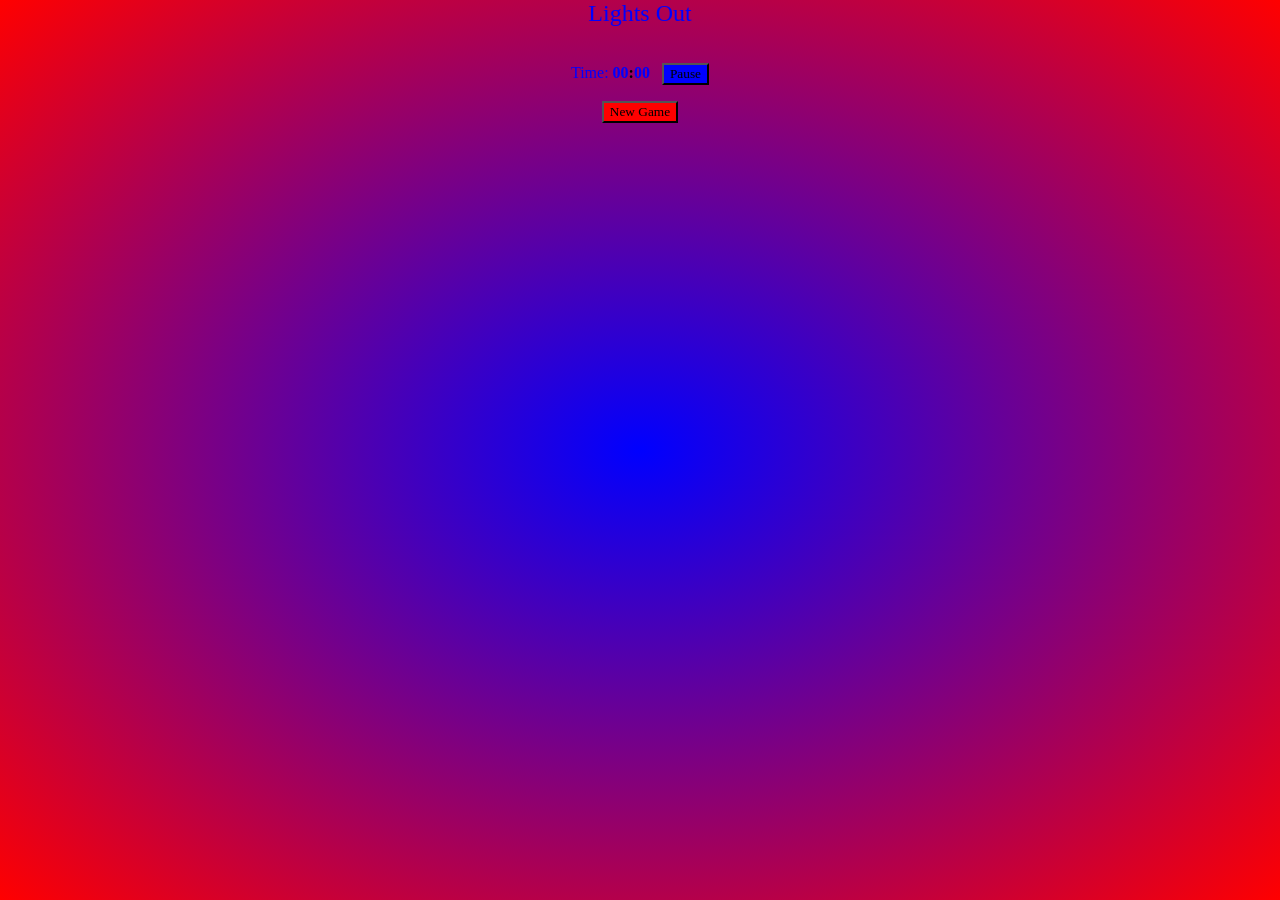
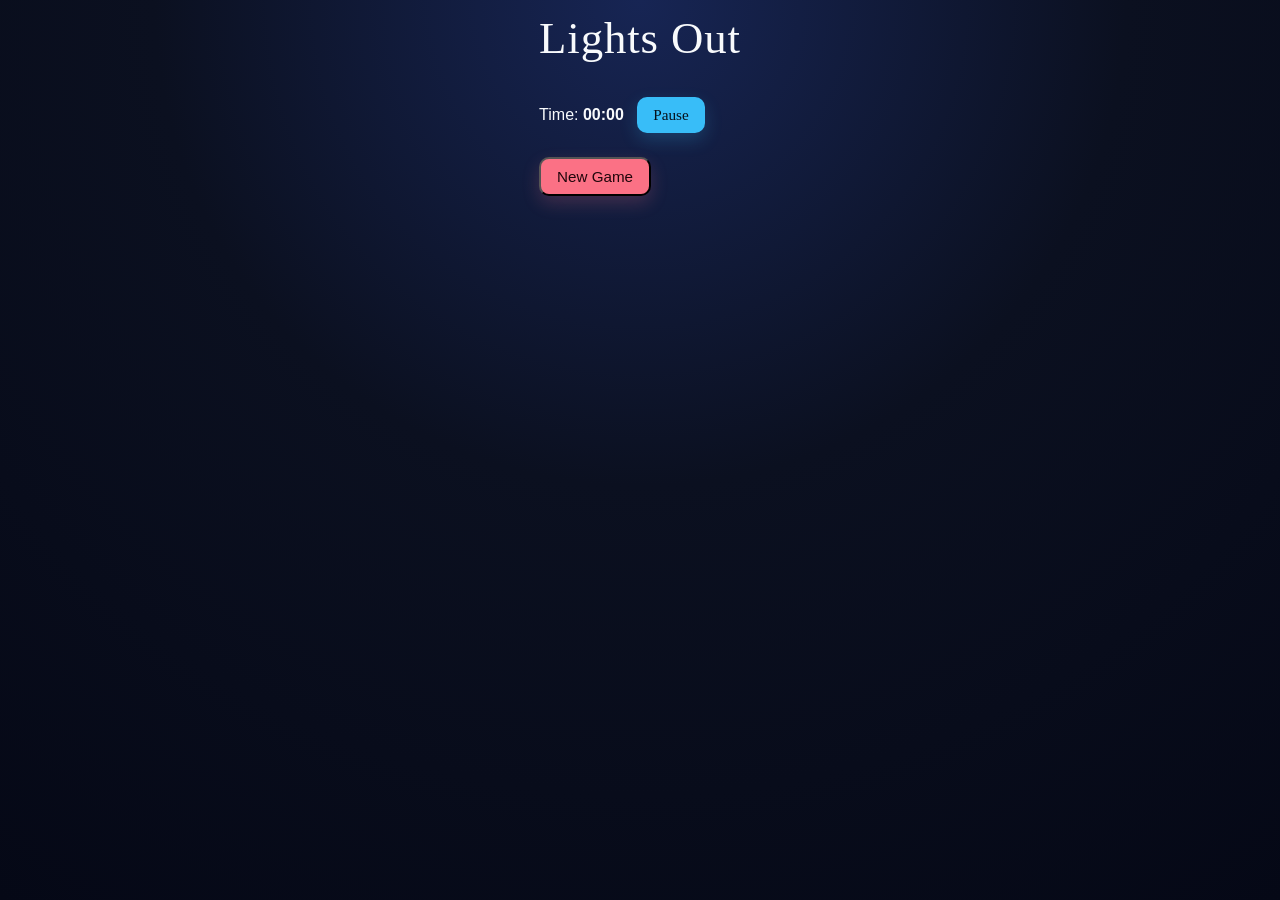

Improve demo colors and responsive scaling

--- a/index.css
+++ b/index.css
@@ -1,38 +1,168 @@
-.but {
-    height:30px;width:30px;
+:root {
+  --blue: #38bdf8;
+  --blue-dark: #0284c7;
+  --red: #fb7185;
+  --red-dark: #e11d48;
+  --ink: #f8fafc;
+  --muted: #a8b3cf;
+  --panel: #11182e;
+  --tile-size: 48px;
 }
-div  {
-        /* https://www.w3schools.com/css/css3_gradients.asp */
-        background-image: radial-gradient(blue,red);  
 
-            position:fixed;
-            top:0;
-            bottom:0;
-            left:0;
-            right:0;
-
-            text-align: center;
+* {
+  box-sizing: border-box;
 }
+
+html,
+body {
+  min-height: 100%;
+}
+
+body {
+  margin: 0;
+  padding: 16px;
+  display: grid;
+  place-items: center;
+  background:
+    radial-gradient(circle at top, #172554 0, #0b1020 44%, #050816 100%);
+  color: var(--ink);
+  font-family: Arial, sans-serif;
+}
+
+.game-card {
+  width: min(100%, 400px);
+  padding: 22px 18px;
+  text-align: center;
+  background: linear-gradient(145deg, rgba(19, 27, 52, 0.98), rgba(8, 12, 27, 0.98));
+  border: 1px solid rgba(56, 189, 248, 0.28);
+  border-radius: 20px;
+  box-shadow:
+    0 22px 60px rgba(0, 0, 0, 0.45),
+    0 0 28px rgba(56, 189, 248, 0.08);
+}
+
 #title {
-    font-size: 24px;
-    color: blue;
-    font-family: 'Limelight', cursive;
-}
-p, label {
-    font-size: 16px;
-    font-family: 'Abril Fatface', cursive;
-}
-button, input {
-    font: 14px;
-    font-family: 'Permanent Marker', cursive;
+  margin: 0;
+  color: var(--ink);
+  font-family: "Limelight", cursive;
+  font-size: clamp(2rem, 9vw, 2.8rem);
+  line-height: 1;
+  letter-spacing: 0.02em;
 }
 
-#time, #minutes, #seconds {
-    color: blue;
+.goal {
+  min-height: 1.6em;
+  margin: 12px 0 18px;
+  color: var(--muted);
+  font-size: 1.05rem;
 }
-#button1{
-    background-color: blue;
+
+.goal strong {
+  color: var(--blue);
+  letter-spacing: 0.06em;
 }
-#button2{
-    background-color: red;
+
+.status-bar {
+  width: min(100%, 300px);
+  margin: 0 auto 18px;
+  display: flex;
+  align-items: center;
+  justify-content: space-between;
+  gap: 14px;
+}
+
+.timer {
+  display: flex;
+  align-items: baseline;
+  gap: 8px;
+  color: var(--muted);
+}
+
+.timer strong {
+  color: var(--blue);
+  font-size: 1.25rem;
+  font-variant-numeric: tabular-nums;
+}
+
+button {
+  border: 0;
+  font-family: "Permanent Marker", cursive;
+  cursor: pointer;
+  transition: transform 120ms ease, filter 120ms ease, box-shadow 120ms ease;
+}
+
+button:hover {
+  filter: brightness(1.08);
+  transform: translateY(-1px);
+}
+
+button:focus-visible {
+  outline: 3px solid #fff;
+  outline-offset: 3px;
+}
+
+#button1,
+#button2 {
+  padding: 9px 16px;
+  border-radius: 10px;
+  color: #06101a;
+  background: var(--blue);
+  box-shadow: 0 7px 18px rgba(56, 189, 248, 0.2);
+  font-size: 0.95rem;
+}
+
+.board {
+  margin: 0 auto 18px;
+  line-height: 0;
+  white-space: nowrap;
+}
+
+.but {
+  width: var(--tile-size);
+  height: var(--tile-size);
+  margin: 2px;
+  padding: 0;
+  color: transparent !important;
+  border: 1px solid rgba(255, 255, 255, 0.3);
+  border-radius: 8px;
+  box-shadow:
+    inset 0 1px 0 rgba(255, 255, 255, 0.34),
+    0 4px 10px rgba(0, 0, 0, 0.28);
+}
+
+.but:active {
+  transform: scale(0.94);
+}
+
+.stats {
+  min-height: 26px;
+  color: var(--muted);
+  font-size: 0.82rem;
+  line-height: 1.4;
+}
+
+.stats p {
+  margin: 4px 0;
+}
+
+#button2 {
+  margin-top: 8px;
+  color: #21060b;
+  background: var(--red);
+  box-shadow: 0 7px 18px rgba(251, 113, 133, 0.2);
+}
+
+@media (max-width: 360px) {
+  body {
+    padding: 8px;
+  }
+
+  .game-card {
+    padding: 18px 10px;
+    border-radius: 15px;
+  }
+
+  .status-bar {
+    width: 94%;
+  }
 }
